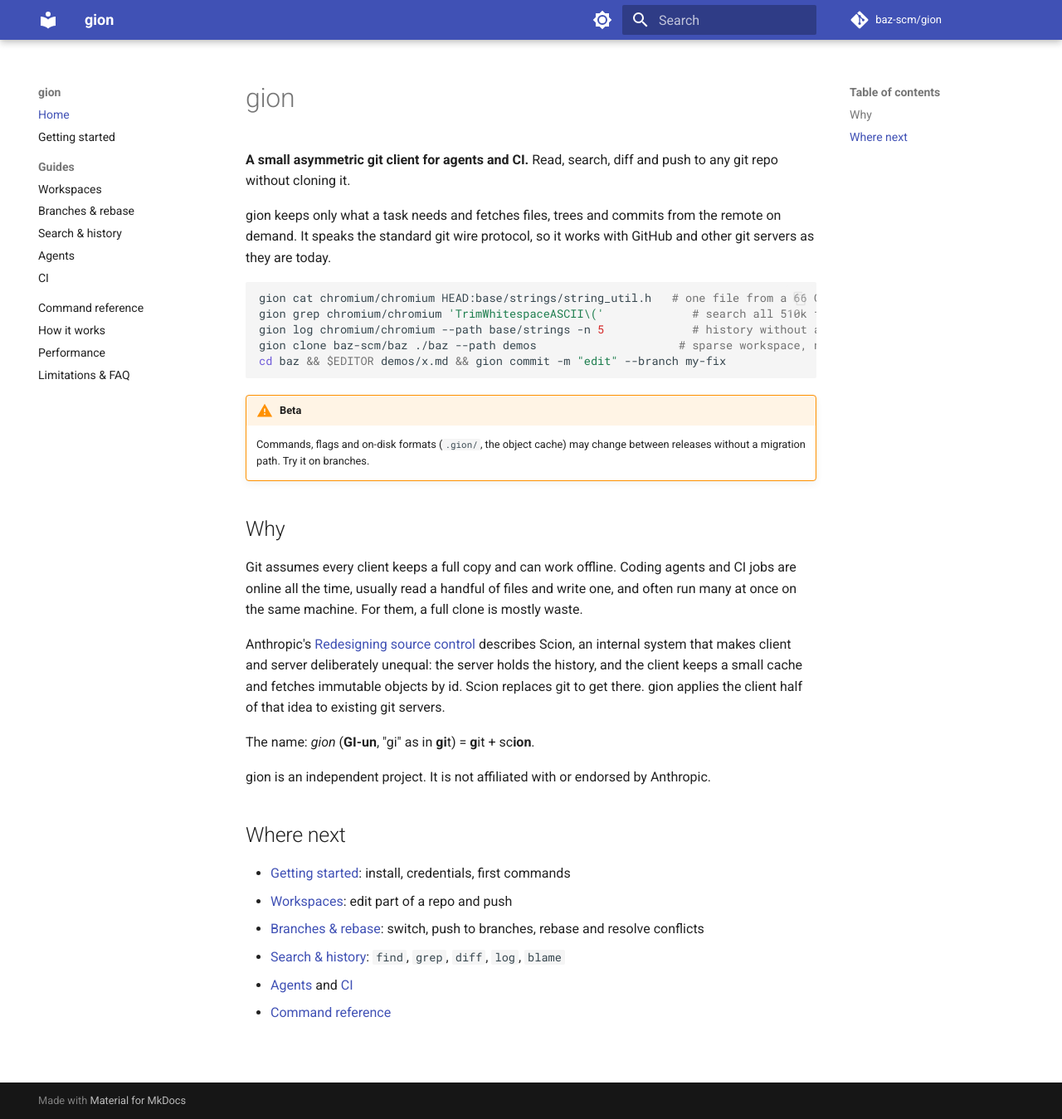
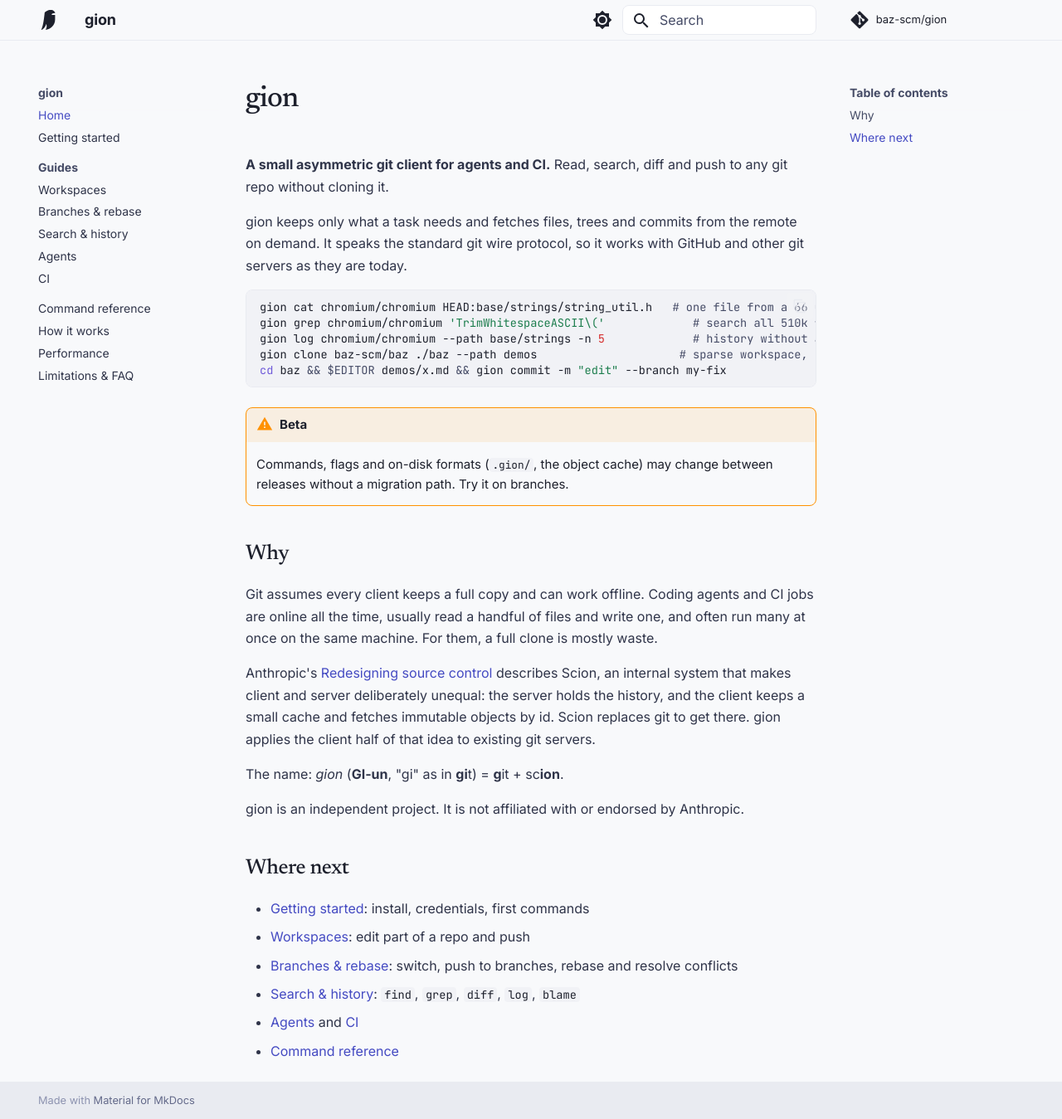
Before and after one commit to baz-scm/gion, an MkDocs documentation site: the page built from docs/index.md, in a window 1280 px wide and 1349 px high. Shown: the whole window at 83% size. Built offline with MkDocs 1.6.1 and Material for MkDocs 9.7.7, drawn with Linux system fonts in a browser that asks for light colours; comment, search, counter and statistics services are not loaded.

Commit message:
docs: restyle site to match baz.ai
Inter / JetBrains Mono / Newsreader type, Baz neutrals and purple accent,
neutral header with hairline border, Baz mark logo and favicon.

Co-Authored-By: Claude Opus 5.5 <noreply@anthropic.com>

```diff
--- /dev/null
+++ b/docs/assets/extra.css
@@ -0,0 +1,169 @@
+/* Baz look (https://baz.ai): cool neutrals, Baz purple, Inter / JetBrains Mono / Newsreader. */
+@import url("https://fonts.googleapis.com/css2?family=Newsreader:opsz,wght@6..72,400;6..72,500&display=swap");
+
+:root {
+  --baz-purple: #444ac2;
+  --baz-light-purple: #949feb;
+  --baz-n0: #fff;
+  --baz-n50: #f8f9fb;
+  --baz-n100: #f1f2f6;
+  --baz-n200: #e9ebf1;
+  --baz-n300: #cacedc;
+  --baz-n350: #bec2d4;
+  --baz-n500: #8d93b0;
+  --baz-n600: #646a8a;
+  --baz-n700: #454b66;
+  --baz-n800: #2f3449;
+  --baz-n850: #262a3a;
+  --baz-n900: #1d202c;
+  --baz-n925: #191c26;
+  --baz-n950: #15171f;
+  --md-text-font: "Inter";
+  --md-code-font: "JetBrains Mono";
+  --baz-serif: "Newsreader", Georgia, "Times New Roman", serif;
+}
+
+[data-md-color-scheme="default"] {
+  --md-default-bg-color: var(--baz-n50);
+  --md-default-fg-color: var(--baz-n900);
+  --md-default-fg-color--light: var(--baz-n700);
+  --md-default-fg-color--lighter: var(--baz-n500);
+  --md-default-fg-color--lightest: var(--baz-n200);
+  --md-primary-fg-color: var(--baz-n50);
+  --md-primary-fg-color--light: var(--baz-n50);
+  --md-primary-fg-color--dark: var(--baz-n50);
+  --md-primary-bg-color: var(--baz-n900);
+  --md-primary-bg-color--light: var(--baz-n600);
+  --md-accent-fg-color: var(--baz-purple);
+  --md-accent-fg-color--transparent: #444ac21a;
+  --md-typeset-color: var(--baz-n800);
+  --md-typeset-a-color: var(--baz-purple);
+  --md-code-bg-color: var(--baz-n100);
+  --md-code-fg-color: var(--baz-n900);
+  --md-footer-bg-color: var(--baz-n100);
+  --md-footer-bg-color--dark: var(--baz-n200);
+  --md-footer-fg-color: var(--baz-n900);
+  --md-footer-fg-color--light: var(--baz-n600);
+  --md-footer-fg-color--lighter: var(--baz-n500);
+  --baz-border: var(--baz-n200);
+  --baz-surface: var(--baz-n0);
+}
+
+[data-md-color-scheme="slate"] {
+  --md-default-bg-color: var(--baz-n950);
+  --md-default-fg-color: var(--baz-n50);
+  --md-default-fg-color--light: var(--baz-n350);
+  --md-default-fg-color--lighter: var(--baz-n500);
+  --md-default-fg-color--lightest: var(--baz-n800);
+  --md-primary-fg-color: var(--baz-n950);
+  --md-primary-fg-color--light: var(--baz-n950);
+  --md-primary-fg-color--dark: var(--baz-n950);
+  --md-primary-bg-color: var(--baz-n50);
+  --md-primary-bg-color--light: var(--baz-n350);
+  --md-accent-fg-color: var(--baz-light-purple);
+  --md-accent-fg-color--transparent: #949feb1a;
+  --md-typeset-color: var(--baz-n200);
+  --md-typeset-a-color: var(--baz-light-purple);
+  --md-code-bg-color: var(--baz-n900);
+  --md-code-fg-color: var(--baz-n100);
+  --md-footer-bg-color: var(--baz-n925);
+  --md-footer-bg-color--dark: var(--baz-n900);
+  --md-footer-fg-color: var(--baz-n50);
+  --md-footer-fg-color--light: var(--baz-n350);
+  --md-footer-fg-color--lighter: var(--baz-n500);
+  --baz-border: var(--baz-n800);
+  --baz-surface: var(--baz-n925);
+}
+
+/* Header: page-coloured bar with a hairline, like baz.ai's nav. */
+.md-header {
+  border-bottom: 1px solid var(--baz-border);
+  box-shadow: none;
+}
+.md-header[data-md-state="shadow"],
+.md-header--shadow {
+  box-shadow: none;
+}
+.md-header__title {
+  font-weight: 600;
+  letter-spacing: -0.01em;
+}
+.md-search__form {
+  background-color: var(--baz-surface);
+  border: 1px solid var(--baz-border);
+  border-radius: 8px;
+}
+.md-search__form:hover {
+  background-color: var(--baz-surface);
+}
+.md-search__input,
+.md-search__input::placeholder,
+.md-search__icon {
+  color: var(--md-default-fg-color--light);
+}
+
+/* Type: serif page titles, tight tracking. */
+.md-typeset {
+  font-size: 0.8rem;
+  line-height: 1.65;
+}
+.md-typeset h1,
+.md-typeset h2 {
+  font-family: var(--baz-serif);
+  font-weight: 500;
+  color: var(--md-default-fg-color);
+}
+.md-typeset h1 {
+  font-size: 2.2em;
+  letter-spacing: -0.03em;
+  line-height: 1.2;
+}
+.md-typeset h2 {
+  font-size: 1.6em;
+  letter-spacing: -0.02em;
+}
+.md-typeset h3 {
+  font-weight: 600;
+  letter-spacing: -0.01em;
+}
+.md-typeset a {
+  text-underline-offset: 0.2em;
+}
+.md-typeset a:hover {
+  text-decoration: underline;
+}
+
+/* Code and admonitions: soft cards with 8px radius. */
+.md-typeset pre > code,
+.md-typeset .highlight,
+.md-typeset code {
+  border-radius: 8px;
+}
+.md-typeset pre > code {
+  border: 1px solid var(--baz-border);
+}
+.md-typeset :not(pre) > code {
+  border-radius: 4px;
+}
+.md-typeset .admonition,
+.md-typeset details {
+  border-radius: 8px;
+  border-width: 1px;
+  box-shadow: none;
+  font-size: 0.75rem;
+}
+.md-typeset table:not([class]) {
+  border: 1px solid var(--baz-border);
+  border-radius: 8px;
+  font-size: 0.75rem;
+}
+
+/* Sidebar: muted links, purple active item. */
+.md-nav__link--active,
+.md-nav__item .md-nav__link--active {
+  color: var(--md-accent-fg-color);
+  font-weight: 500;
+}
+.md-nav__title {
+  font-weight: 600;
+}
--- a/mkdocs.yml
+++ b/mkdocs.yml
@@ -7,6 +7,13 @@ edit_uri: edit/main/docs/
 
 theme:
   name: material
+  custom_dir: overrides
+  icon:
+    logo: baz/mark
+  favicon: assets/favicon.svg
+  font:
+    text: Inter
+    code: JetBrains Mono
   features:
     - navigation.sections
     - content.code.copy
@@ -14,10 +21,17 @@ theme:
   palette:
     - media: "(prefers-color-scheme: light)"
       scheme: default
+      primary: custom
+      accent: custom
       toggle: { icon: material/brightness-7, name: Dark mode }
     - media: "(prefers-color-scheme: dark)"
       scheme: slate
+      primary: custom
+      accent: custom
       toggle: { icon: material/brightness-4, name: Light mode }
+
+extra_css:
+  - assets/extra.css
 
 markdown_extensions:
   - admonition
```
Also changed, not shown: docs/assets/favicon.svg (added), overrides/.icons/baz/mark.svg (added).
